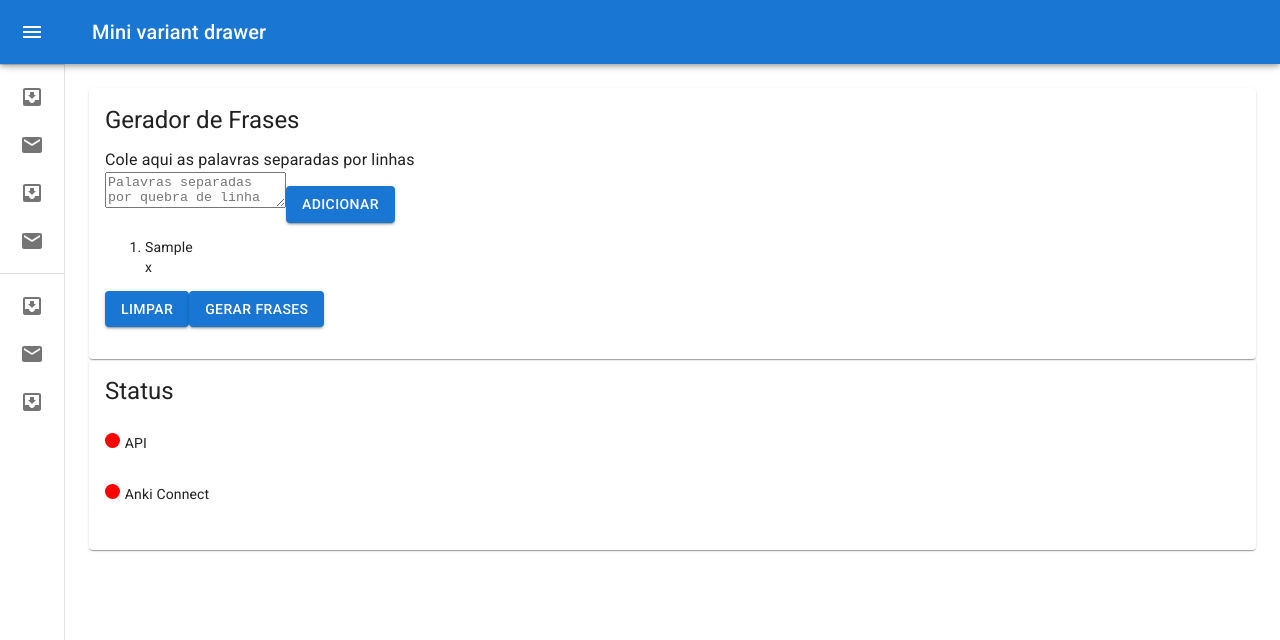
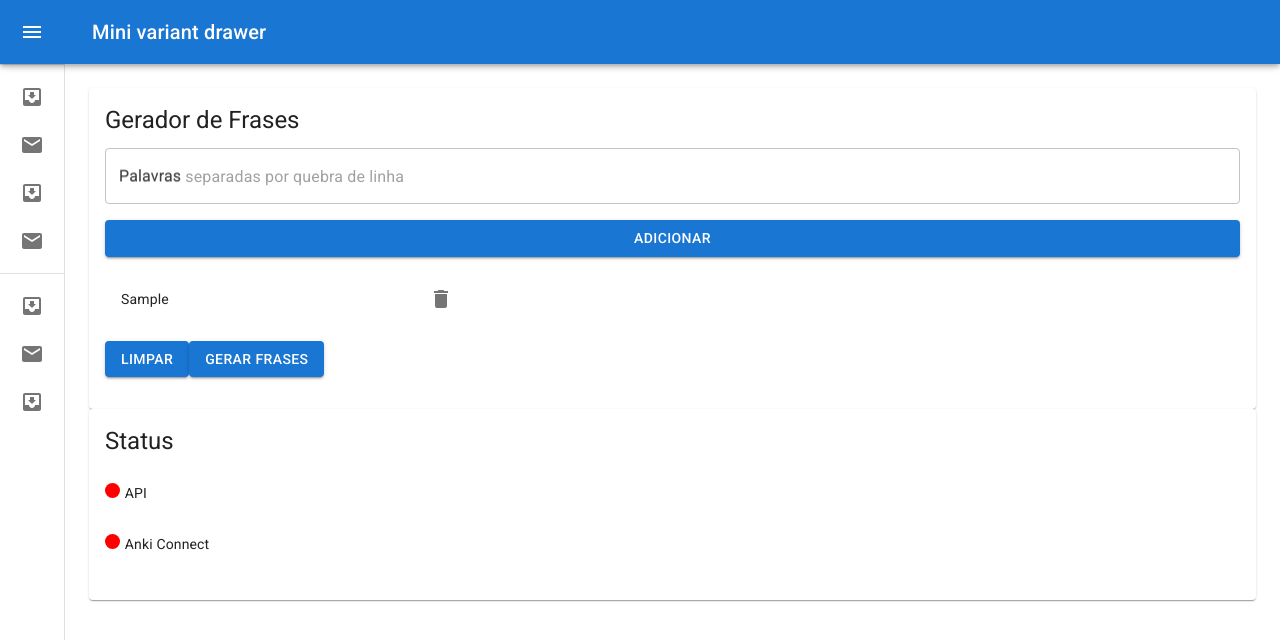
Before and after one commit to lucsoliveira/anki-generator, a Next.js app: page /dashboard/phrases in a window 1280 px wide. Both pictures are taken after typing "Sample" into the empty fields and a click on the button "ADICIONAR". Shown: the top 640 px of the page. Built offline with nearby package versions, Linux system fonts and the light colour scheme; no server answers.

Commit message:
feat: last changes ui

```diff
--- /dev/null
+++ b/shared/UI/SimpleList/index.tsx
@@ -0,0 +1,35 @@
+import * as React from "react";
+import List from "@mui/material/List";
+import ListItem from "@mui/material/ListItem";
+import ListItemButton from "@mui/material/ListItemButton";
+import ListItemText from "@mui/material/ListItemText";
+
+export function SimpleList({ children }: { children: React.ReactNode }) {
+  return (
+    <List sx={{ width: "100%", maxWidth: 360, bgcolor: "background.paper" }}>
+      {children}
+    </List>
+  );
+}
+
+export function SimpleListItem({
+  key,
+  id,
+  onClick,
+  value,
+  actions,
+}: {
+  key: string;
+  id: string;
+  onClick: React.MouseEventHandler<unknown> | undefined;
+  value: string;
+  actions?: React.ReactNode;
+}) {
+  return (
+    <ListItem key={key} secondaryAction={actions} disablePadding={true}>
+      <ListItemButton role={undefined} onClick={onClick} dense>
+        <ListItemText id={id} primary={value} />
+      </ListItemButton>
+    </ListItem>
+  );
+}
--- /dev/null
+++ b/shared/UI/SingleSelect/index.tsx
@@ -0,0 +1,62 @@
+import * as React from "react";
+import InputLabel from "@mui/material/InputLabel";
+import MenuItem from "@mui/material/MenuItem";
+import FormHelperText from "@mui/material/FormHelperText";
+import FormControl from "@mui/material/FormControl";
+import Select, { SelectChangeEvent } from "@mui/material/Select";
+
+function SingleSelectInput({
+  children,
+  value,
+  label,
+  onChange,
+  helperText,
+}: {
+  children: React.ReactNode;
+  value: string | undefined;
+  onChange: (value: string) => unknown;
+  label: string;
+  helperText?: string;
+}) {
+  const handleChange = (event: SelectChangeEvent) => {
+    console.log({ event });
+    onChange(event.target.value);
+  };
+
+  return (
+    <FormControl sx={{ m: 1, minWidth: 120 }}>
+      <InputLabel id="demo-simple-select-helper-label">{label}</InputLabel>
+      <Select
+        labelId="demo-simple-select-helper-label"
+        // id="demo-simple-select-helper"
+        value={value}
+        label={label}
+        onChange={handleChange}
+      >
+        {children}
+      </Select>
+      <FormHelperText>{helperText}</FormHelperText>
+    </FormControl>
+  );
+}
+
+function SingleSelectItem({
+  value,
+  key,
+  children,
+}: {
+  key: string;
+  value: string;
+  children: React.ReactNode;
+}) {
+  return (
+    <MenuItem key={key} value={value}>
+      {children}
+    </MenuItem>
+  );
+}
+
+export const SingleSelect = {
+  Selector: SingleSelectInput,
+  Item: SingleSelectItem,
+};
--- /dev/null
+++ b/shared/UI/TextArea/index.tsx
@@ -0,0 +1,27 @@
+import { TextField } from "@mui/material";
+
+export function TextAreaInput({
+  value,
+  placeholder,
+  label,
+  onChange,
+}: {
+  value: string;
+  placeholder: string;
+  label: string;
+  onChange: (value: string) => unknown;
+}) {
+  return (
+    <TextField
+      id="outlined-multiline-flexible"
+      label={label}
+      multiline
+      maxRows={4}
+      value={value}
+      placeholder={placeholder}
+      onChange={(event) => {
+        onChange(event.currentTarget.value);
+      }}
+    />
+  );
+}
--- a/shared/UI/index.tsx
+++ b/shared/UI/index.tsx
@@ -1,4 +1,14 @@
 import { Button } from "./Button";
 import { Loader } from "./Loader";
+import { SimpleList, SimpleListItem } from "./SimpleList";
+import { SingleSelect } from "./SingleSelect";
+import { TextAreaInput } from "./TextArea";
 
-export { Button, Loader };
+export {
+  Button,
+  Loader,
+  TextAreaInput,
+  SimpleList,
+  SimpleListItem,
+  SingleSelect,
+};
--- a/shared/components/WordsForm/components/DecksSelector/index.tsx
+++ b/shared/components/WordsForm/components/DecksSelector/index.tsx
@@ -1,10 +1,13 @@
 import { API_PATHS } from "@/shared/constants/paths";
 import { useFetch } from "@/shared/hooks/useFetch";
+import { SingleSelect } from "@/shared/UI";
 import { useEffect, useState } from "react";
 
 export function DeckSelector({ onChangeSelected }: { onChangeSelected: any }) {
   const [decksNames, setDecksNames] = useState<string[]>([]);
-  const [selectedDeck, setSelectedDeck] = useState<string | null>(null);
+  const [selectedDeck, setSelectedDeck] = useState<string | undefined>(
+    undefined
+  );
   const { request } = useFetch();
   const fetchDecksNames = async () => {
     const options = { method: "GET", url: API_PATHS.ANKI.DECKS.LIST };
@@ -37,17 +40,21 @@ export function DeckSelector({ onChangeSelected }: { onChangeSelected: any }) {
     }
   }, [selectedDeck]);
   return (
-    <select
-      onChange={(val) => {
-        setSelectedDeck(val.currentTarget.value);
-      }}
-      className="form-select"
-      aria-label="Selecione o Deck"
-    >
-      <option selected>Selecione o Deck</option>
-      {decksNames.map((name) => (
-        <option value={name}>{name}</option>
-      ))}
-    </select>
+    <>
+      <SingleSelect.Selector
+        label="Deck"
+        value={selectedDeck}
+        onChange={(val) => {
+          console.log({ val });
+          setSelectedDeck(val);
+        }}
+      >
+        {decksNames.map((name) => (
+          <SingleSelect.Item key={name} value={name}>
+            {name}
+          </SingleSelect.Item>
+        ))}
+      </SingleSelect.Selector>
+    </>
   );
 }
--- a/shared/components/WordsForm/index.tsx
+++ b/shared/components/WordsForm/index.tsx
@@ -2,14 +2,15 @@
 import { useState } from "react";
 import { PhraseItem } from "./types/phrases";
 import { DeckSelector } from "./components/DecksSelector";
-import { WordsFormStyle } from "./styles";
+import { ResultsBoxStyle, WordsFormStyle } from "./styles";
 import { ResultsBox } from "./components/ResultsBox";
 import { API_PATHS } from "../../constants/paths";
 import { useFetch } from "../../hooks/useFetch";
 import { Box } from "../../UI/Box";
 import { Button } from "../../UI/Button";
-import { Loader } from "@/shared/UI";
-import { Typography } from "@mui/material";
+import { Loader, SimpleList, SimpleListItem, TextAreaInput } from "@/shared/UI";
+import { IconButton, TextField, Typography } from "@mui/material";
+import DeleteIcon from "@mui/icons-material/Delete";
 
 export function WordsForm() {
   const [words, setWords] = useState<string[]>([]);
@@ -176,21 +177,17 @@ export function WordsForm() {
   }
 
   return (
+    <Box title="Gerador de Frases">
       <WordsFormStyle>
-      <Box title="Gerador de Frases" padding={10}>
-        <div>
-          <label htmlFor="formGroupExampleInput" className="form-label">
-            <Typography>Cole aqui as palavras separadas por linhas</Typography>
-          </label>
-          <textarea
+        <TextAreaInput
+          label="Palavras"
           value={wordsData}
-            onChange={(event) => {
-              setWordsData(event.currentTarget.value);
+          placeholder="Palavras separadas por quebra de linha"
+          onChange={(val) => {
+            setWordsData(val);
           }}
-            className="form-control"
-            id="formGroupExampleInput"
-            placeholder="Palavras separadas por quebra de linha"
         />
+
         <Button
           onClick={() => {
             handleAddClick(wordsData);
@@ -198,55 +195,32 @@ export function WordsForm() {
         >
           Adicionar
         </Button>
-        </div>
-        <div>
-          <div
-            style={{
-              maxHeight: "300px",
-              overflow: "auto",
-            }}
-          >
-            <ol className="list-group list-group-numbered">
+        <ResultsBoxStyle>
+          <SimpleList>
             {words.map((val, index) => {
               return (
-                  <li
-                    className="list-group-item d-flex justify-content-between align-items-start"
-                    key={index}
-                  >
-                    <div className="ms-2 me-auto">
-                      <div className="fw-bold">{val}</div>
-                    </div>
-                    <span
-                      style={{
-                        cursor: "pointer",
-                      }}
-                      aria-label="Remover palavra"
-                      className="badge text-bg-danger rounded-pill"
+                <SimpleListItem
+                  id={`word-${index}`}
+                  value={val}
+                  key={`word-${index}`}
+                  onClick={() => {}}
+                  actions={
+                    <IconButton
+                      edge="end"
+                      aria-label="comments"
                       onClick={() => {
                         handleRemoveWord(index);
                       }}
                     >
-                      x
-                    </span>
-                  </li>
+                      <DeleteIcon />
+                    </IconButton>
+                  }
+                ></SimpleListItem>
               );
             })}
-            </ol>
-          </div>
+          </SimpleList>
+        </ResultsBoxStyle>
 
-          {/* <div>
-          <select className="form-select" aria-label="Idioma de entrada">
-            <option selected>Idioma de entrada</option>
-            <option value="3">PT-BR</option>
-            <option value="3">EN</option>
-          </select>
-
-          <select className="form-select" aria-label="Idioma de saída">
-            <option selected>Idioma de saída</option>
-            <option value="3">PT-BR</option>
-            <option value="3">EN</option>
-          </select>
-        </div> */}
         <div>
           {words.length > 0 && (
             <Button onClick={handleCleanWords} variant="secondary">
@@ -259,11 +233,10 @@ export function WordsForm() {
 
           {isLoading && <Loader />}
         </div>
-        </div>
-      </Box>
+      </WordsFormStyle>
 
       {generatedPhrases.length > 0 && (
-        <Box title="Resultados" padding={10}>
+        <Box title="Resultados">
           <ResultsBox phrases={generatedPhrases} />
           <Button onClick={handleGenerateAudios}>Gerar Audios</Button>
 
@@ -288,6 +261,6 @@ export function WordsForm() {
           </div>
         </Box>
       )}
-    </WordsFormStyle>
+    </Box>
   );
 }
--- a/shared/components/WordsForm/styles.tsx
+++ b/shared/components/WordsForm/styles.tsx
@@ -1,7 +1,14 @@
-import styled from 'styled-components';
+import styled from "styled-components";
 
 export const WordsFormStyle = styled.div`
   display: flex;
   flex-direction: column;
   gap: 1rem;
+  width: 100%;
 `;
+
+export const ResultsBoxStyle = styled.div`
+  max-height: 300px;
+  overflow-y: auto;
+  width: 100%;
+`;
```
Lines whose indentation alone changed are shown as unchanged.
